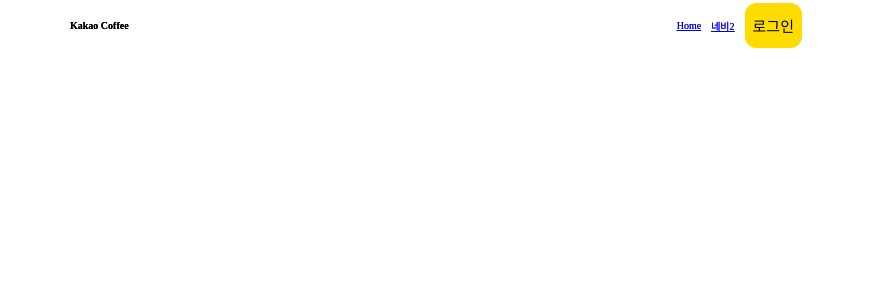
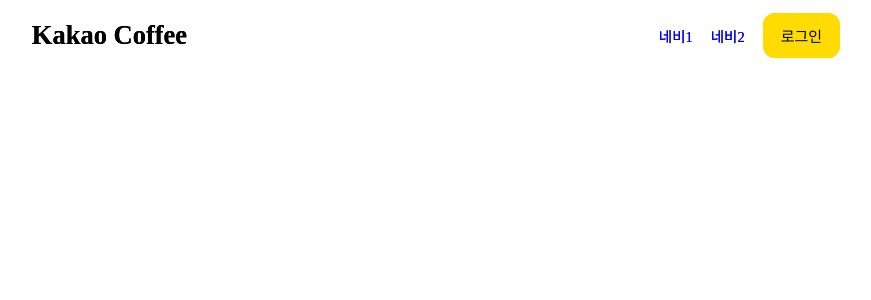
Before and after one commit to tjdrkr2580/kakao-coffee-fe, a Next.js app: page /component/Header in a window 1280 px wide. Shown: the top 300 px of the page, without its empty margins (204-1075 px from the left). Built offline with nearby package versions, Linux system fonts and the light colour scheme.

Commit message:
add : rem 단위 적용, input focus 및 글로벌 css 변경

```diff
--- a/src/element/Button.tsx
+++ b/src/element/Button.tsx
@@ -10,11 +10,16 @@ const CustomButton = styled.button`
   width: fit-content;
   height: 4.5rem;
   border-radius: 1.2rem;
-  padding: 0.3rem 0.8rem;
+  padding: 0.3rem 1.8rem;
   font-size: 1.5rem;
   font-weight: 500;
   background: ${(props) => props.color};
   border: none;
+  cursor: pointer;
+  transition: 0.15s filter;
+  &:hover {
+    filter: brightness(80%);
+  }
 `;
 
 Button.defaultProps = {
--- a/src/pages/component/Header.tsx
+++ b/src/pages/component/Header.tsx
@@ -8,8 +8,12 @@ const Header = () => {
     <HeaderWrapper>
       <h1>Kakao Coffee</h1>
       <HeaderLists>
-        <Link href="/">Home</Link>
-        <Link href="/coffee">네비2</Link>
+        <li>
+          <Link href="/">네비1</Link>
+        </li>
+        <li>
+          <Link href="/coffee">네비2</Link>
+        </li>
         <Button>로그인</Button>
       </HeaderLists>
     </HeaderWrapper>
@@ -25,14 +29,23 @@ const HeaderWrapper = styled.header`
   position: fixed;
   left: 0;
   top: 0;
-  height: 5rem;
+  height: 7rem;
   padding: 0.8rem 0;
+
+  h1 {
+    font-size: 2.65rem;
+  }
 `;
 
 const HeaderLists = styled.ul`
   display: flex;
-  gap: 1rem;
+  gap: 1.8rem;
   align-items: center;
+  li {
+    a {
+      font-size: 1.45rem;
+    }
+  }
 `;
 
 export default Header;
--- a/src/styles/globals.css
+++ b/src/styles/globals.css
@@ -5,3 +5,15 @@
   font-family: Pretendard;
   font-size: 10px;
 }
+
+ul {
+  list-style: none;
+}
+
+a {
+  text-decoration: none;
+}
+
+input:focus {
+  outline: none;
+}
```
